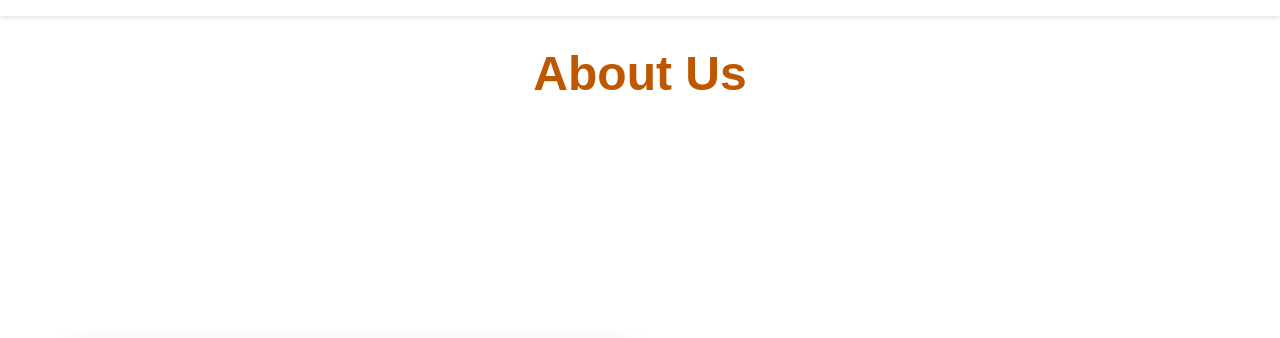
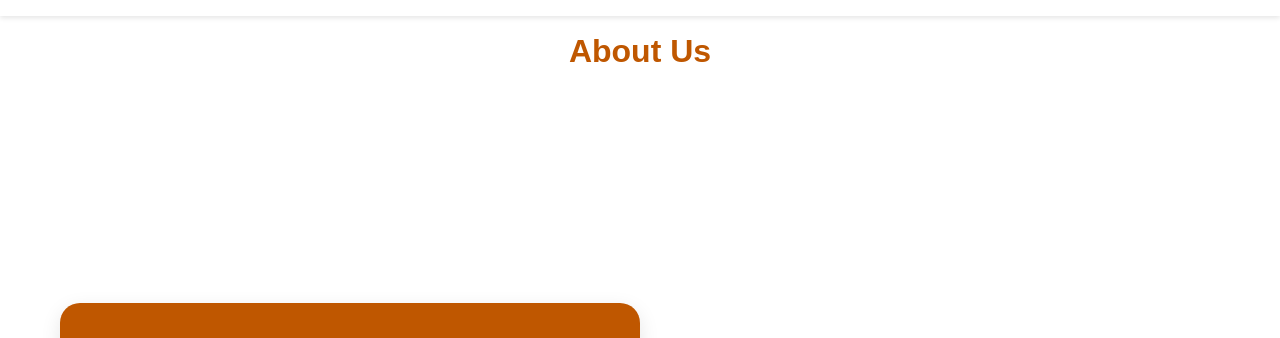
Before and after one commit to 620Jake/UTSHPEWebsiteTest, a plain HTML site: page About_Us.html in a window 1280 px wide. Shown: the part 48-386 px from the top of the page. Drawn offline with Linux system fonts and the light colour scheme; a script that the page names is missing.

Commit message:
Update about.css

```diff
--- a/assets/css/about.css
+++ b/assets/css/about.css
@@ -1,12 +1,12 @@
 .about-header {
     text-align: center;
-    margin-top: 20px;
+    margin-top: 10px;
     margin-bottom: 60px;
     background-color: #fff;
 }
 
 .about-header h1 {
-    font-size: 3em;
+    font-size: 2em;
     font-weight: 800;
     color: #BF5700;
     margin-bottom: 10px;
@@ -86,10 +86,6 @@
     line-height: 1.8;
 }
 
-
-
-
-
 /*  UT SHPE In Numbers Section  */
 .numbers-section {
     background-color: #fff;
```
